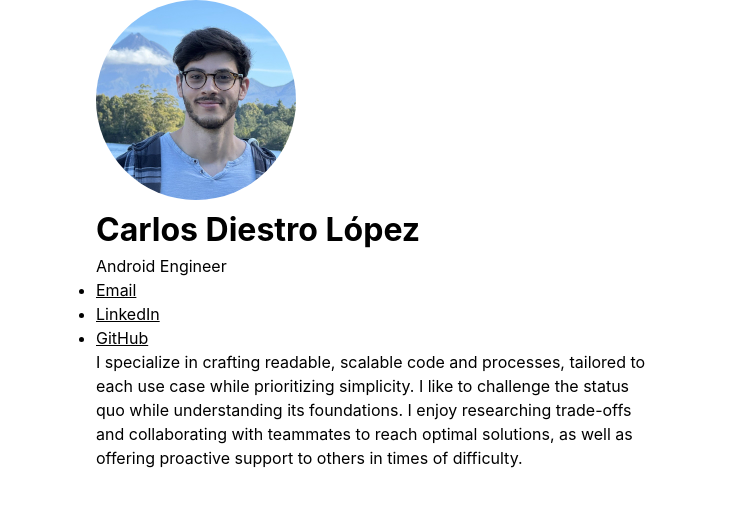
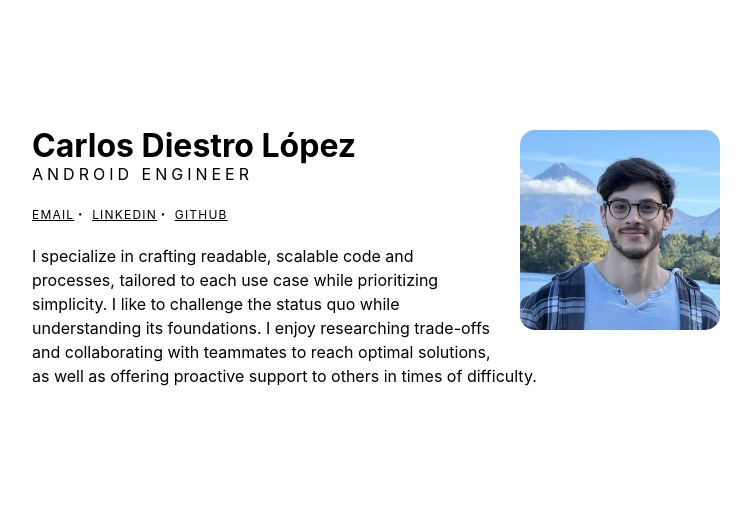
Before and after one commit to heisenburger/carlosdiestrolopez, a Jekyll site: the page built from index.md, in a window 1280 px wide. Shown: the top 507 px of the page, without its empty margins (264-1015 px from the left). Built offline with Jekyll 4.4.1, drawn with Linux system fonts in a browser that asks for light colours.

Commit message:
some rudimentary styling

```diff
--- a/css/stylin.scss
+++ b/css/stylin.scss
@@ -13,10 +13,17 @@
 }
 
 // Transitions
-@mixin transit {
+@mixin transit($duration: 0.2s) {
   transition: all 0.2s ease-in-out;
   @media only screen and (prefers-reduced-motion) {
     transition: none;
+  }
+}
+
+// Mobile-first media queries
+@mixin query($breakpoint: 480px) {
+  @media (min-width: $breakpoint) {
+    @content;
   }
 }
 
@@ -73,12 +80,13 @@ body {
   font-kerning: normal;
   text-rendering: optimizeSpeed;
   position: relative;
-  max-width: 100vw;
   overflow-x: hidden;
 
   // Layout
   margin: auto;
-  max-width: 35rem;
+  margin-top: clamp(1.25rem, 10vw, 10vh);
+  padding: 2.5rem;
+  max-width: 48rem;
 }
 
 a {
@@ -89,9 +97,43 @@ a {
   }
 }
 
+h1 {
+  line-height: 1;
+}
+
+ul {
+  list-style: none;
+  li {
+    display: inline-block;
+    &:not(:last-child)::after{
+      content: '・'
+    }
+  }
+
+  // Typography
+  font-size: 0.75rem;
+  text-transform: uppercase;
+  letter-spacing: 0.1em;
+
+  // Layout
+  margin: 1.25rem 0;
+}
+
 // Decorative
 // ==========
 
+.caps {
+  text-transform: uppercase;
+  letter-spacing: 0.25em;
+}
+
 .rounded {
-  border-radius: 100%;
+  border-radius: 15px;
 }
+
+.float-right {
+  @include query(680px) {
+    float: right;
+    margin: 0 0 1.25rem 1.25rem;
+  }
+}
--- a/index.md
+++ b/index.md
@@ -2,11 +2,11 @@
 
 ---
 
-<img src="/images/carlosdiestro.jpg" alt="A photo of me taken in New Zealand. In the background there is a lake and Mount Taranaki." width="200" class="rounded" />
+<img src="/images/carlosdiestro.jpg" alt="A photo of me taken in New Zealand. In the background there is a lake and Mount Taranaki." width="200" class="rounded float-right" />
 
 # Carlos Diestro López
 
-Android Engineer
+<p class="caps">Android Engineer</p>
 
 - [Email](carlosdiestro4@gmail.com)
 - [LinkedIn](linkedin.com/in/cdiestrolopez)
```
